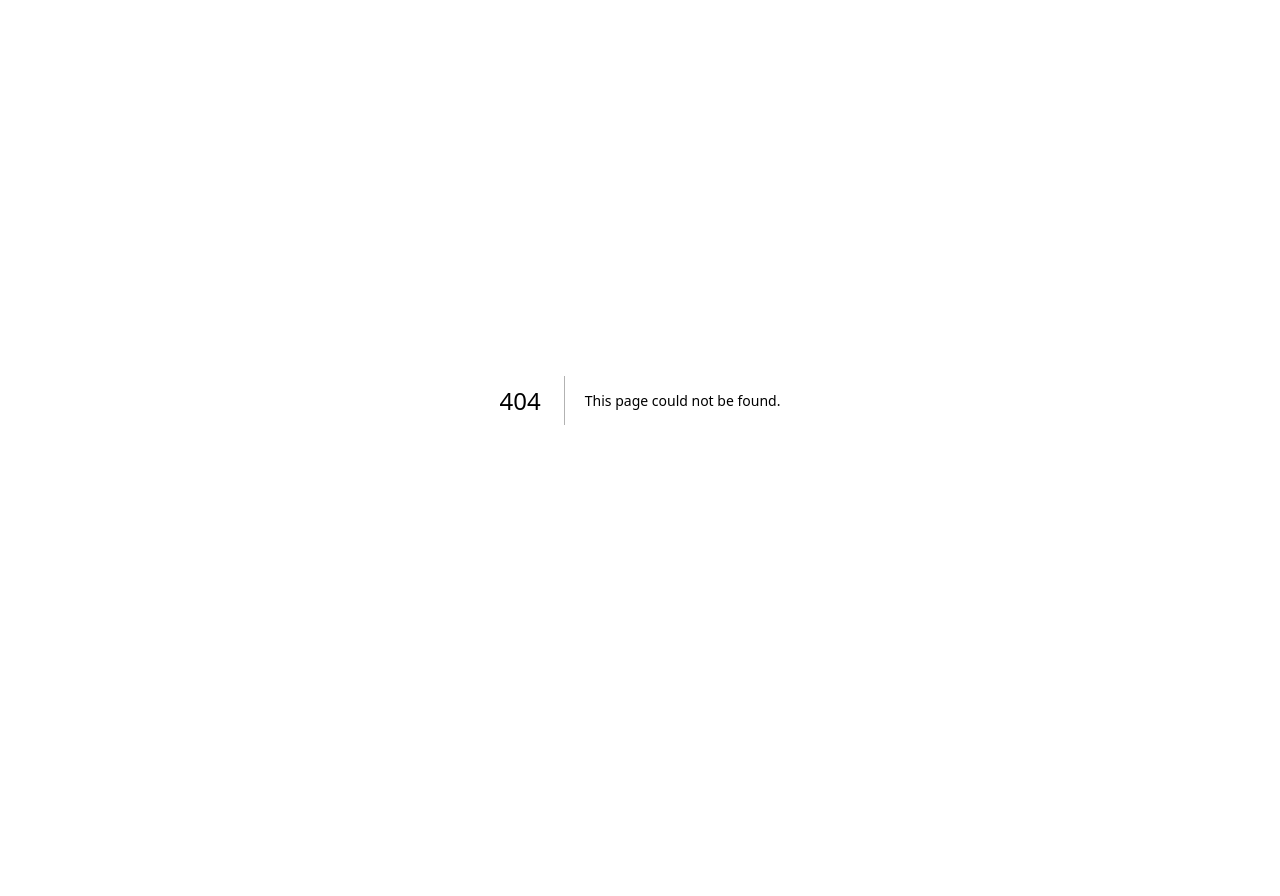
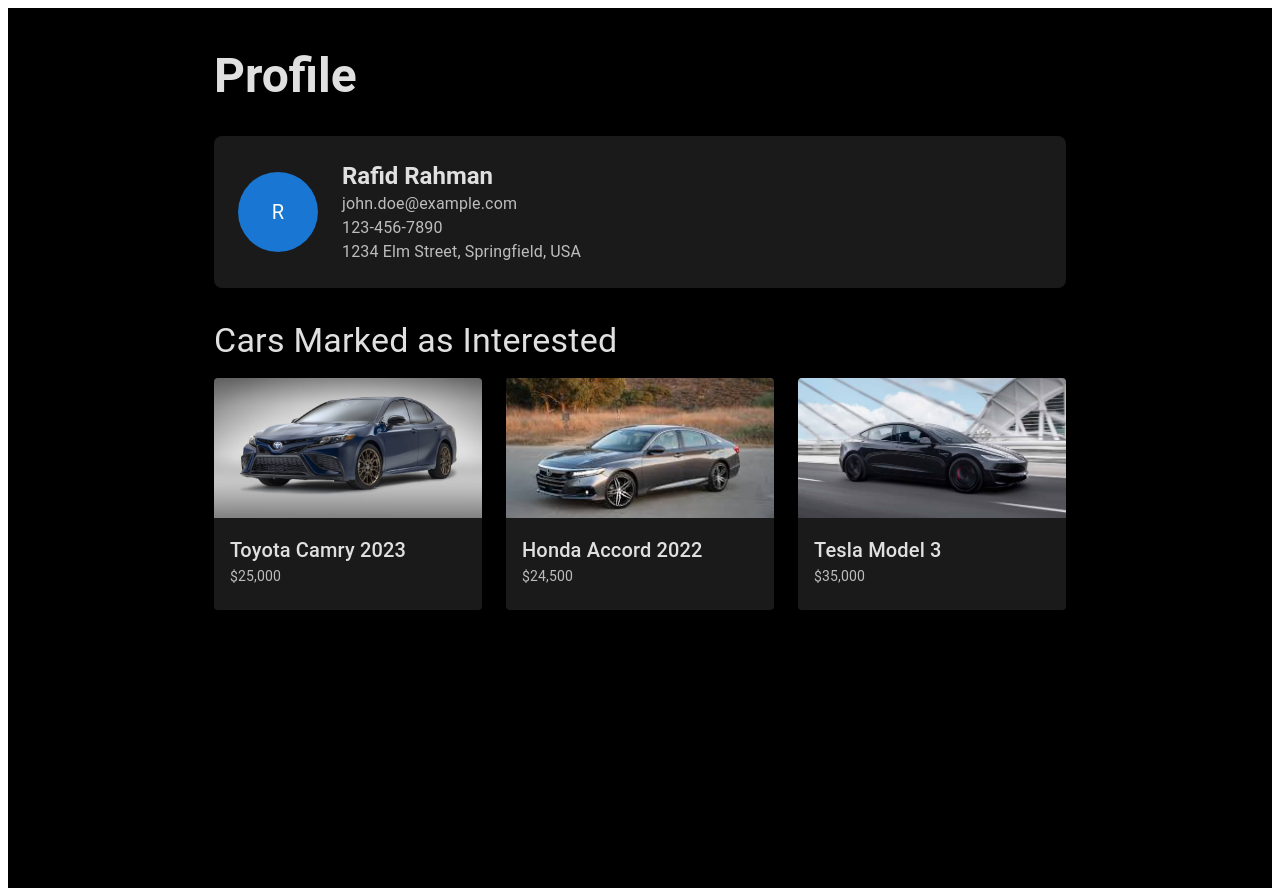
Before and after one commit to Shahed4/AuctionArchitects, a Next.js app in the folder auction-architects/: page /profile in a window 1280 px wide. Before the commit this address had no page. Before the commit the page ends 800 px from the top, so only its background shows below. Built offline with nearby package versions, Linux system fonts and the light colour scheme.

Commit message:
added profile page, filtering function

```diff
--- /dev/null
+++ b/auction-architects/src/app/profile/page.js
@@ -0,0 +1,115 @@
+"use client";
+import React from "react";
+import {
+  Box,
+  Container,
+  Typography,
+  Avatar,
+  Grid,
+  Card,
+  CardMedia,
+  CardContent,
+} from "@mui/material";
+
+export default function Profile() {
+  // Mock data for the user's information and interested cars
+  const userInfo = {
+    name: "Rafid Rahman",
+    email: "john.doe@example.com",
+    phone: "123-456-7890",
+    address: "1234 Elm Street, Springfield, USA",
+  };
+
+  const interestedCars = [
+    {
+      id: 1,
+      model: "Toyota Camry 2023",
+      price: "$25,000",
+      image: "/camry.avif",
+    },
+    {
+      id: 2,
+      model: "Honda Accord 2022",
+      price: "$24,500",
+      image: "/accord.jpg",
+    },
+    { id: 3, model: "Tesla Model 3", price: "$35,000", image: "/tasla.jpg" },
+  ];
+
+  return (
+    <Box
+      sx={{ backgroundColor: "#000", minHeight: "100vh", color: "#fff", py: 5 }}
+    >
+      <Container maxWidth="md">
+        <Typography
+          variant="h3"
+          gutterBottom
+          sx={{ mb: 4, fontWeight: "bold", color: "#e0e0e0" }}
+        >
+          Profile
+        </Typography>
+
+        {/* User Information */}
+        <Box
+          sx={{
+            display: "flex",
+            alignItems: "center",
+            gap: 3,
+            mb: 4,
+            backgroundColor: "#1a1a1a",
+            p: 3,
+            borderRadius: 2,
+          }}
+        >
+          <Avatar sx={{ width: 80, height: 80, bgcolor: "#1976d2" }}>
+            {userInfo.name[0]}
+          </Avatar>
+          <Box>
+            <Typography
+              variant="h5"
+              sx={{ fontWeight: "bold", color: "#e0e0e0" }}
+            >
+              {userInfo.name}
+            </Typography>
+            <Typography variant="body1" sx={{ color: "#bdbdbd" }}>
+              {userInfo.email}
+            </Typography>
+            <Typography variant="body1" sx={{ color: "#bdbdbd" }}>
+              {userInfo.phone}
+            </Typography>
+            <Typography variant="body1" sx={{ color: "#bdbdbd" }}>
+              {userInfo.address}
+            </Typography>
+          </Box>
+        </Box>
+
+        {/* Interested Cars Section */}
+        <Typography variant="h4" gutterBottom sx={{ mb: 2, color: "#e0e0e0" }}>
+          Cars Marked as Interested
+        </Typography>
+        <Grid container spacing={3}>
+          {interestedCars.map((car) => (
+            <Grid item xs={12} sm={6} md={4} key={car.id}>
+              <Card sx={{ backgroundColor: "#1a1a1a", color: "#fff" }}>
+                <CardMedia
+                  component="img"
+                  height="140"
+                  image={car.image} // Replace with the actual image path
+                  alt={`${car.model}`}
+                />
+                <CardContent>
+                  <Typography variant="h6" sx={{ color: "#e0e0e0" }}>
+                    {car.model}
+                  </Typography>
+                  <Typography variant="body2" sx={{ color: "#bdbdbd" }}>
+                    {car.price}
+                  </Typography>
+                </CardContent>
+              </Card>
+            </Grid>
+          ))}
+        </Grid>
+      </Container>
+    </Box>
+  );
+}
```
Also changed, not shown: auction-architects/src/app/page.js (+126 -32 lines), auction-architects/public/accord.jpg (added), auction-architects/public/tasla.jpg (added).
